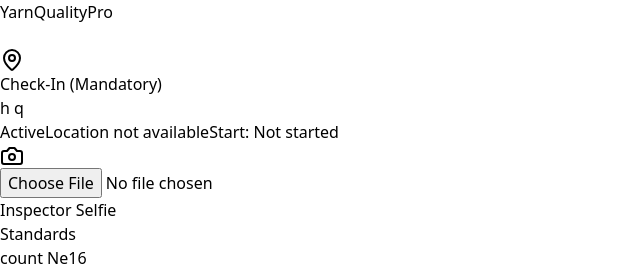
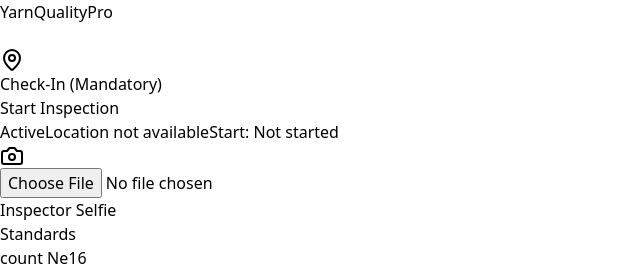
Before and after one commit to jenishpatel8080/YarnQualityPro, a React (Vite) app: page / in a window 1280 px wide. Shown: the top 272 px of the page, without its empty margins (0-640 px from the left). Built offline with nearby package versions, Linux system fonts and the light colour scheme.

Commit message:
Restore the Start Inspection button in Check-In section that was accidentally removed

```diff
--- a/src/App.tsx
+++ b/src/App.tsx
@@ -325,8 +325,13 @@
     <div className="space-y-6">
        <div className="bg-white p-6 rounded shadow-sm border">
           <h3 className="font-bold mb-4 flex gap-2"><MapPin className="text-blue-600 w-5 h-5"/> Check-In (Mandatory)</h3>
-          h
-          q
+          {data.status === 'draft' && (
+            <div className="mb-4">
+              <button onClick={handleStart} disabled={loadingLoc} className="bg-blue-600 text-white px-4 py-2 rounded hover:bg-blue-700 disabled:opacity-50">
+                {loadingLoc ? 'Getting Location...' : 'Start Inspection'}
+              </button>
+            </div>
+          )}
 
           <div className="flex flex-col gap-3">
              <div className="flex gap-4 items-center"><span className="text-green-600 font-bold bg-green-50 px-2 py-1 rounded">Active</span><span className="text-xs font-mono">{data.location ? `${data.location.lat.toFixed(4)},${data.location.lng.toFixed(4)}` : 'Location not available'}</span><span className="text-xs font-mono">Start: {data.startTime ? new Date(data.startTime).toLocaleString() : 'Not started'}</span></div>
```
